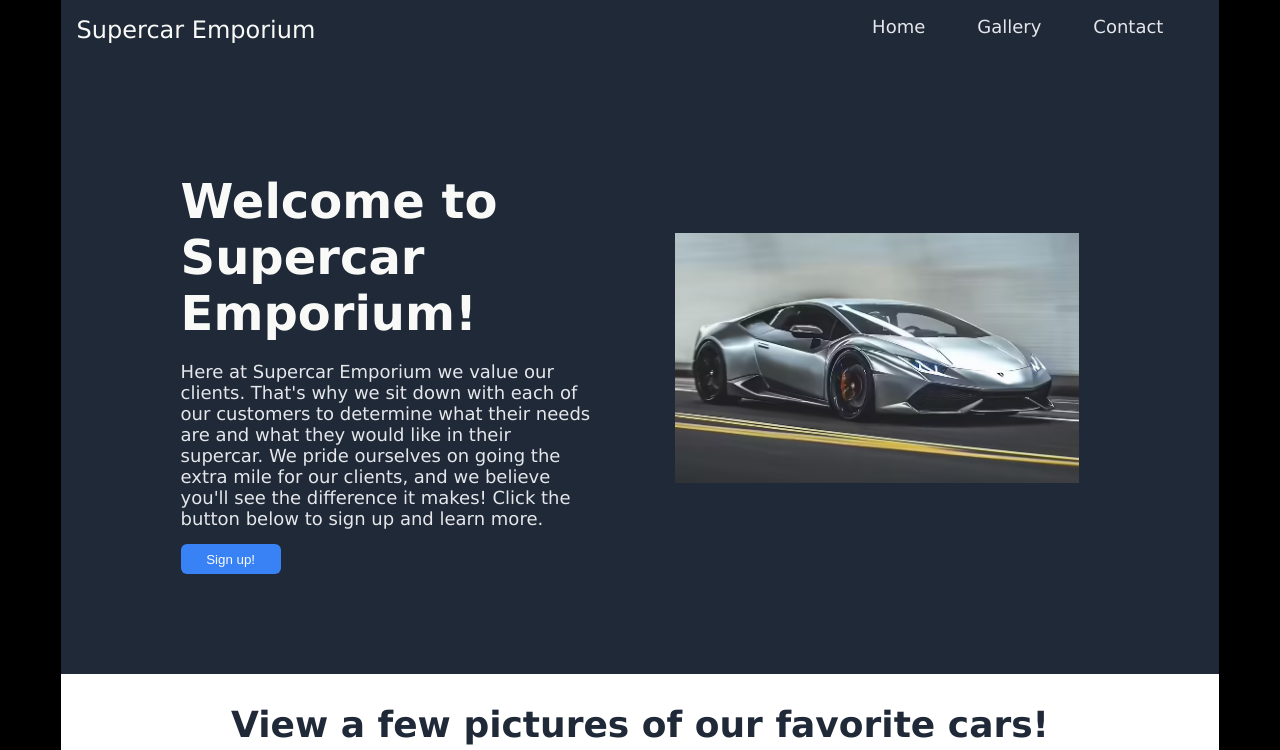
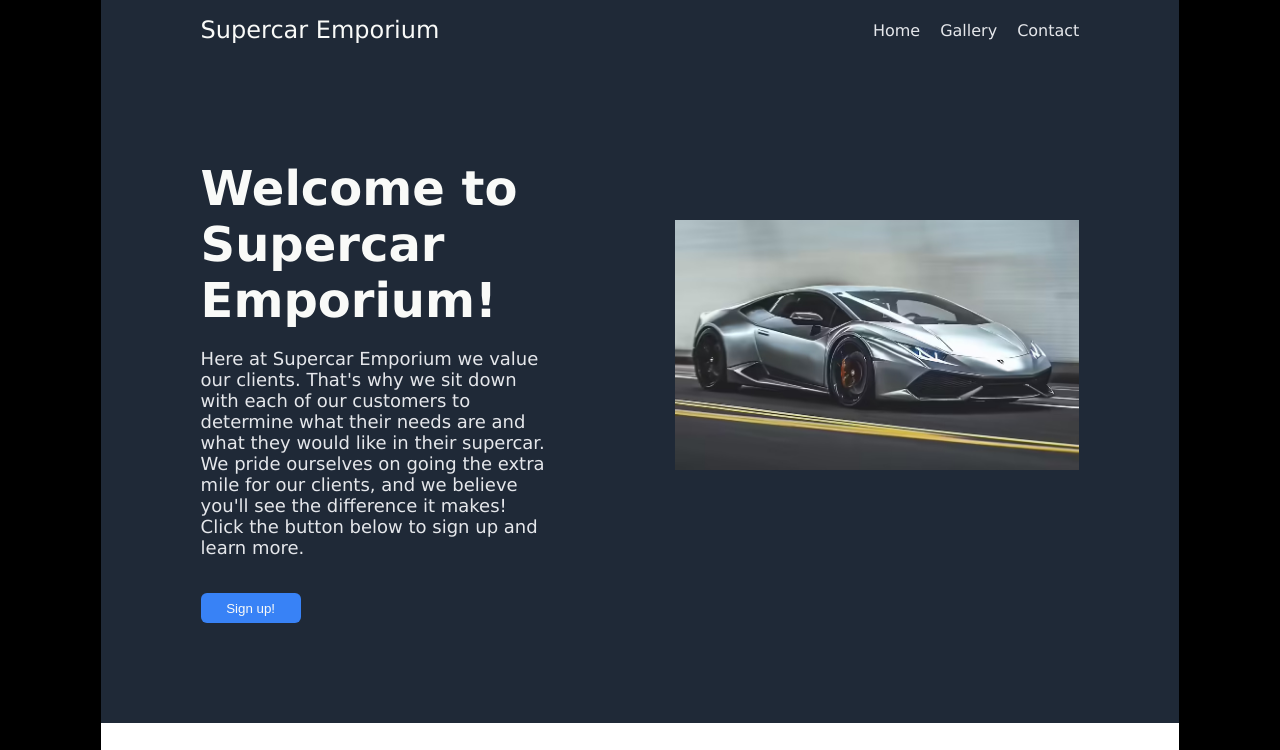
Before and after one commit to Ezmyrian/project-landing-page, a plain HTML site: page index.html in a window 1280 px wide. Shown: the top 750 px of the page. Drawn offline with Linux system fonts and the light colour scheme.

Commit message:
Adjust Header and header links to align with first section

```diff
--- a/style.css
+++ b/style.css
@@ -53,9 +53,13 @@ h1, h2 {
     flex: 1;
 }
 
+.herotext, a {
+    color: #E5E7EB;
+}
+
 h1 {
     font-size: 48px;
-    margin: 0 20px 20px 20px;
+    margin: 0 20px 20px 0;
 }
 
 h3 {
@@ -99,25 +103,16 @@ h3 {
 
 .header {
     justify-content: space-between;
-    padding: 16px;
-}
-
-.header-links {
-    gap: 12px;
+    padding: 16px 100px;
 }
 
 .logo {
     font-size: 24px;
 }
 
-.herotext, a {
+.herotext {
     font-size: 18px;
-    color: #E5E7EB;
     margin: 0 40px 20px 0;
-}
-
-.herotext {
-    margin: 0 20px;
 }
 
 .quote {
@@ -137,6 +132,7 @@ h3 {
 
 a {
     text-decoration: none;
+    margin-left: 20px;
 }
 
 .button1, .button2, .section4 {
@@ -145,7 +141,6 @@ a {
 
 .button1 {
     align-self: flex-start;
-    margin-left: 20px;
     margin-top: 15px;
     border: none;
 }
```
